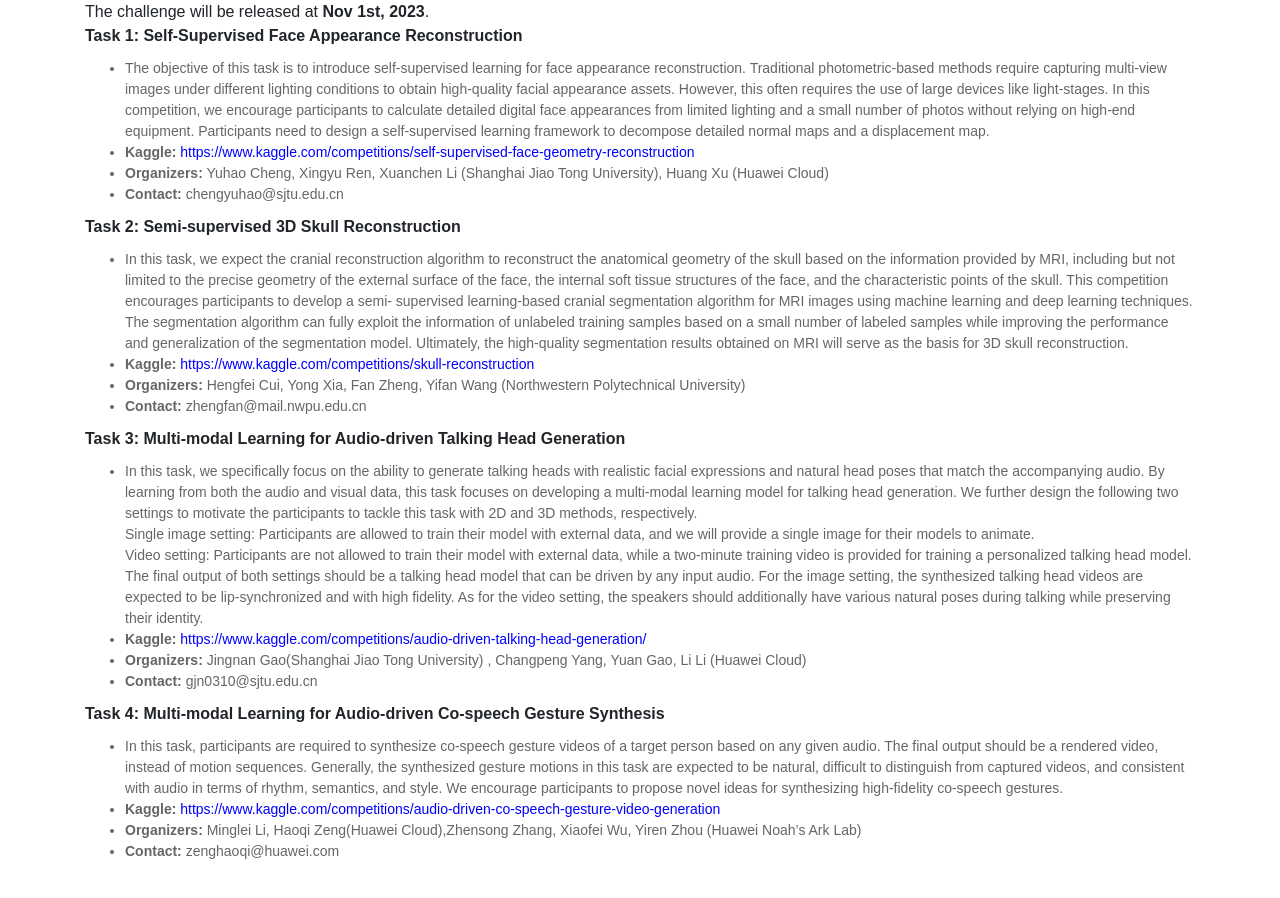
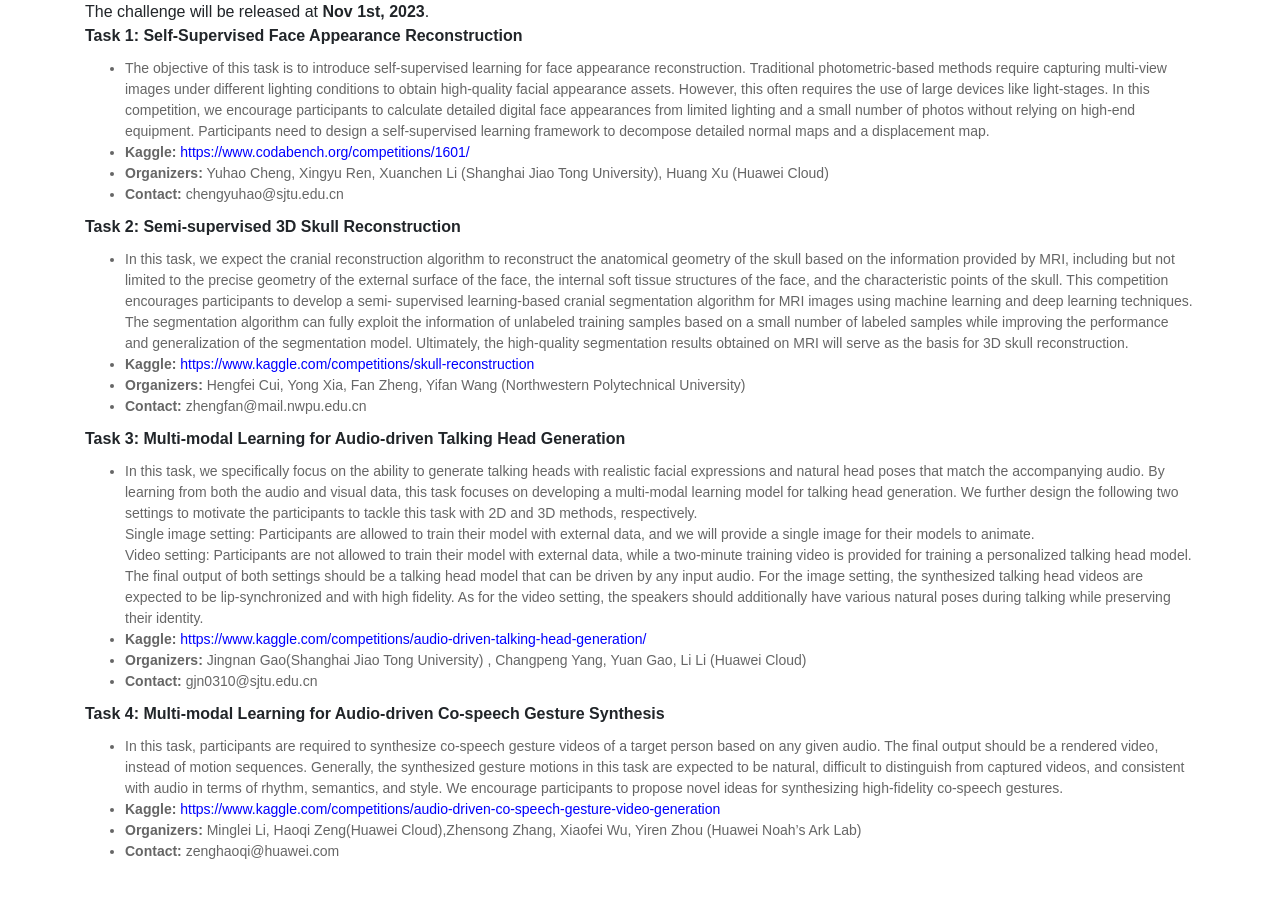
Before and after one commit to DigitalHumanWorkshop/DigitalHumanWorkshop.github.io, a plain HTML site: page index.html in a window 1280 px wide. Shown: the part 2214-3112 px from the top of the page. Drawn offline with nearby package versions, Linux system fonts and the light colour scheme; a web font is replaced by a local one.

Commit message:
Update url agggggain

```diff
--- a/index.html
+++ b/index.html
@@ -172,7 +172,7 @@
             digital face appearances from limited lighting and a small number of photos without relying on
             high-end equipment. Participants need to design a self-supervised learning framework to decompose
             detailed normal maps and a displacement map.</li>
-          <li><b>Kaggle:</b>   <a href="https://www.kaggle.com/competitions/self-supervised-face-geometry-reconstruction" style="color:blue;">https://www.kaggle.com/competitions/self-supervised-face-geometry-reconstruction</a></li>
+          <li><b>Kaggle:</b>   <a href="https://www.codabench.org/competitions/1601/" style="color:blue;">https://www.codabench.org/competitions/1601/</a></li>
           <li><b>Organizers:</b>   Yuhao Cheng, Xingyu Ren, Xuanchen Li (Shanghai Jiao Tong University), Huang Xu (Huawei Cloud) </li>
           <li><b>Contact:</b>   chengyuhao@sjtu.edu.cn</li>
           </ul>
```
